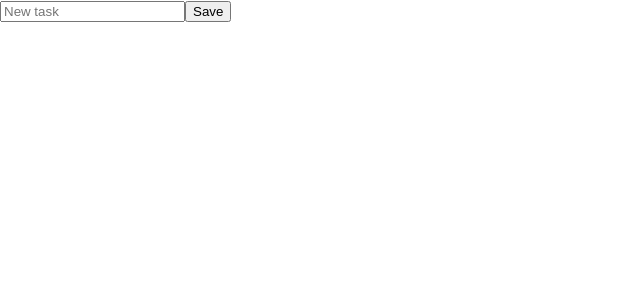
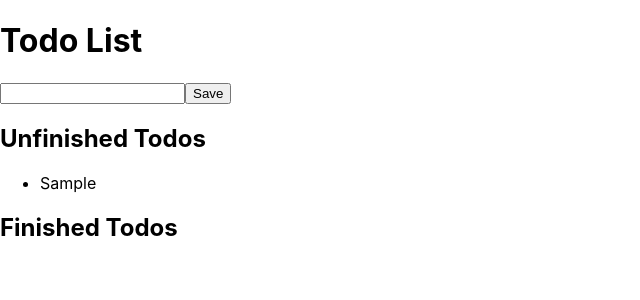
Before and after one commit to Gh05tbuster/Front-End-Pro-React-Todo, a React (Create React App) app: page / in a window 1280 px wide. Both pictures are taken after typing "Sample" into the empty fields and a click on the button "Save". Shown: the top 300 px of the page, without its empty margins (0-640 px from the left). Built offline with nearby package versions, Linux system fonts and the light colour scheme.

Commit message:
added working todo

```diff
--- a/src/components/Todo/Todo.jsx
+++ b/src/components/Todo/Todo.jsx
@@ -5,38 +5,34 @@ import TodoList from '../TodoList/TodoList';
 class Todo extends Component {
     constructor(props) {
       super(props);
-
       this.state = {
-            todos: [],
-            currentId: 0
+        todos: []
+      };
+      this.idCounter = 1;
     }
 
-        this.setNewTodo = this.setNewTodo.bind(this);
-        this.increaseId = this.increaseId.bind(this);
+    addTodo = (todo) => {
+      const newTodo = { ...todo, id: this.idCounter++ };
+      this.setState(prevState => ({
+        todos: [...prevState.todos, newTodo]
+      }));
     }
 
-    setNewTodo(text) {
+    toggleTodo = (id) => {
       this.setState(prevState => ({
-            todos: [...prevState.todos, text]
-        }), () => {
-            this.increaseId();
-        });
+        todos: prevState.todos.map(todo =>
+          todo.id === id ? { ...todo, isDone: !todo.isDone } : todo
+        )
+      }));
     }
 
-    increaseId() {
-        this.setState(prevState => ({
-            currentId: prevState.currentId + 1
-        }), () => {
-            // console.log('currentId: ', this.state.currentId);
-            // console.log('todos: ', this.state.todos);
-        });
-    }
     render() {
-        return(
-            <>
-                <TodoForm createTodo={this.setNewTodo} currentId={this.state.currentId}/>
-                <TodoList list={this.state.todos}/>
-            </>
+      return (
+        <div>
+          <h1>Todo List</h1>
+          <TodoForm addTodo={this.addTodo} />
+          <TodoList todos={this.state.todos} toggleTodo={this.toggleTodo} />
+        </div>
       );
     }
   }
--- a/src/components/TodoForm/TodoForm.jsx
+++ b/src/components/TodoForm/TodoForm.jsx
@@ -2,78 +2,32 @@ import {Component} from 'react';
 
 class TodoForm extends Component {
     constructor(props) {
-        super(props);
-
-        this.createTodo = props.createTodo;
-
-        this.state = {
-            newTodo: {
-                id: this.props.currentId + 1,
-                text: '',
-                isDone: false
-            }
-        }
-
-        this.setTodo = this.setTodo.bind(this);
-        this.handleSendTodo = this.handleSendTodo.bind(this);
-        this.resetNewTodo = this.resetNewTodo.bind(this);
+      super(props);
+      this.state = {
+        text: ''
+      };
     }
 
-    componentDidUpdate(prevProps) {
-        if (prevProps.currentId !== this.props.currentId) {
-            this.setState(prevState => ({
-                newTodo: {
-                    ...prevState.newTodo,
-                    id: this.props.currentId + 1,
-                    text: ''
-                }
-            }));
-        }
+    handleChange = (event) => {
+      this.setState({ text: event.target.value });
     }
 
-    setTodo(event) {
-        this.setState(prevState => ({
-            newTodo: {
-                ...prevState.newTodo,
-                text:event.target.value
-            }
-        }));
-    }
-
-    handleSendTodo() {
-        if(this.validateString()) {
-            this.createTodo(this.state.newTodo);
-            // this.resetNewTodo();
-        }
-
-        // console.log('newTodo: ', this.state.newTodo)
-    }
-
-    validateString() {
-        return this.state.newTodo.text ? true : false;
-    }
-
-    resetNewTodo() {
-        this.setState(prevState => ({
-            newTodo:{
-                ...prevState.newTodo,
-                id: this.state.newTodo.id + 1,
-                text: ''
-            }
-        }));
+    handleSubmit = (event) => {
+      event.preventDefault();
+      const { text } = this.state;
+      if (text.trim() !== '') {
+        this.props.addTodo({ text, isDone: false });
+        this.setState({ text: '' });
+      }
     }
 
     render() {
-        return(
-            <div className='todoForm'>
-                <input
-                type='text'
-                placeholder='New task'
-                value={this.state.newTodo.text}
-                onChange={this.setTodo}/>
-                <button type='button' className='btn' onClick={this.handleSendTodo}>Save</button>
-            </div>
-        );
+      return (
+        <form onSubmit={this.handleSubmit}>
+          <input type="text" value={this.state.text} onChange={this.handleChange} />
+          <button type="submit">Save</button>
+        </form>
+      );
     }
-}
+  }
 export default TodoForm;
--- a/src/components/TodoList/TodoList.jsx
+++ b/src/components/TodoList/TodoList.jsx
@@ -1,42 +1,27 @@
 import {Component} from 'react';
 
 class TodoList extends Component {
-    constructor(props) {
-        super(props);
+    render() {
+      const { todos, toggleTodo } = this.props;
+      const unfinishedTodos = todos.filter(todo => !todo.isDone);
+      const finishedTodos = todos.filter(todo => todo.isDone);
 
-        this.state = {
-            todoList: props.list
-        }
-    }
-
-    // componentDidUpdate(prevProps) {
-    //     if(prevProps.list !== this.props.todoList) {
-    //         this.setState({todoList: this.props.list});
-    //     }
-    // }
-
-    getUndoneTodos() {
-        const a = this.state.todoList.filter(todo => todo.isDone === false);
-        console.log('received todos: ', a)
-        return a;
-
-    }
-
-    getDoneTodos() {
-        return this.state.todoList.filter(todo => todo.isDone === true);
-    }
-
-    render() {
-        return(
-            <div className='todoList'>
-                <ul className='undone'>
-                    {this.getUndoneTodos().forEach(todo => {
-                        <li>{todo.text}</li>
-                    })}
+      return (
+        <div>
+          <h2>Unfinished Todos</h2>
+          <ul>
+            {unfinishedTodos.map(todo => (
+              <li key={todo.id} onClick={() => toggleTodo(todo.id)}>
+                {todo.text}
+              </li>
+            ))}
           </ul>
-                <ul className='done'>
-                    {this.getDoneTodos().map(todo => (
-                        <li key={todo.id}>{todo.text}</li>
+          <h2>Finished Todos</h2>
+          <ul>
+            {finishedTodos.map(todo => (
+              <li key={todo.id} onClick={() => toggleTodo(todo.id)}>
+                <strike>{todo.text}</strike>
+              </li>
             ))}
           </ul>
         </div>
```
Lines whose indentation alone changed are shown as unchanged.
